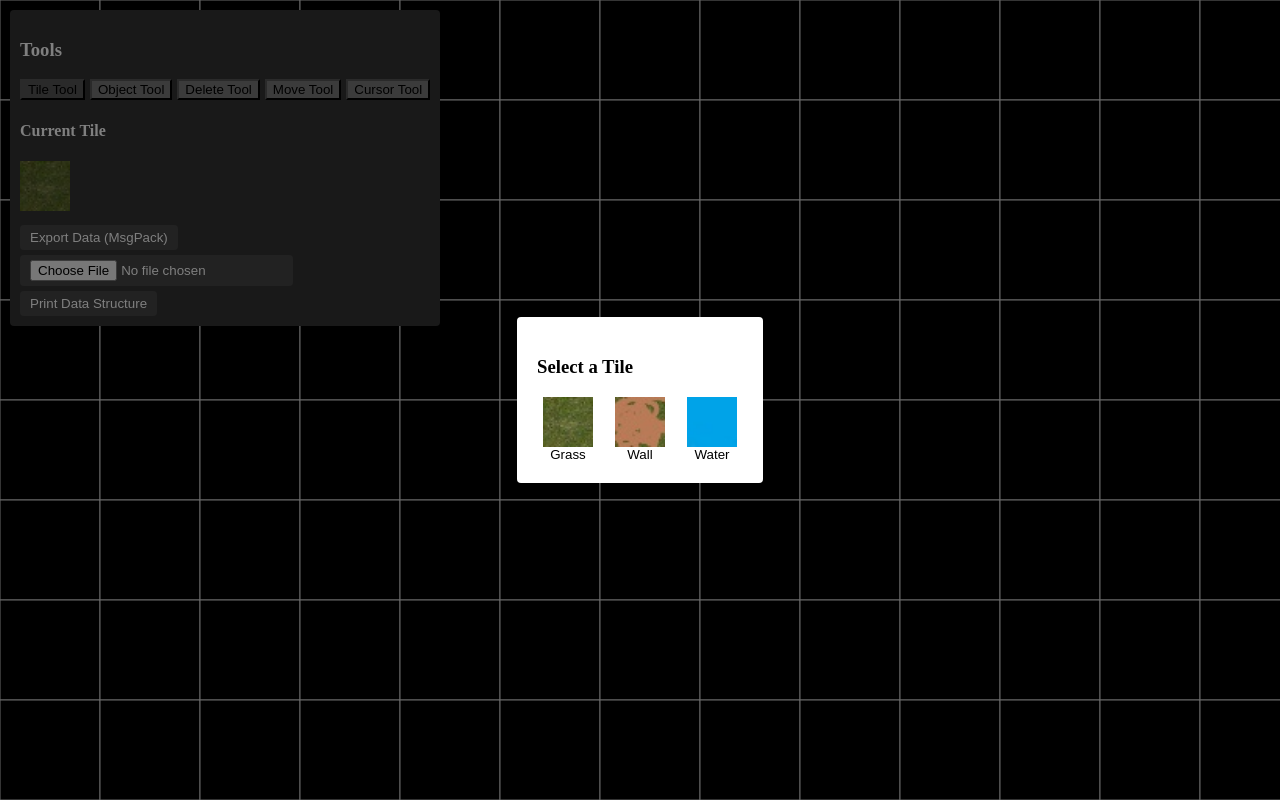
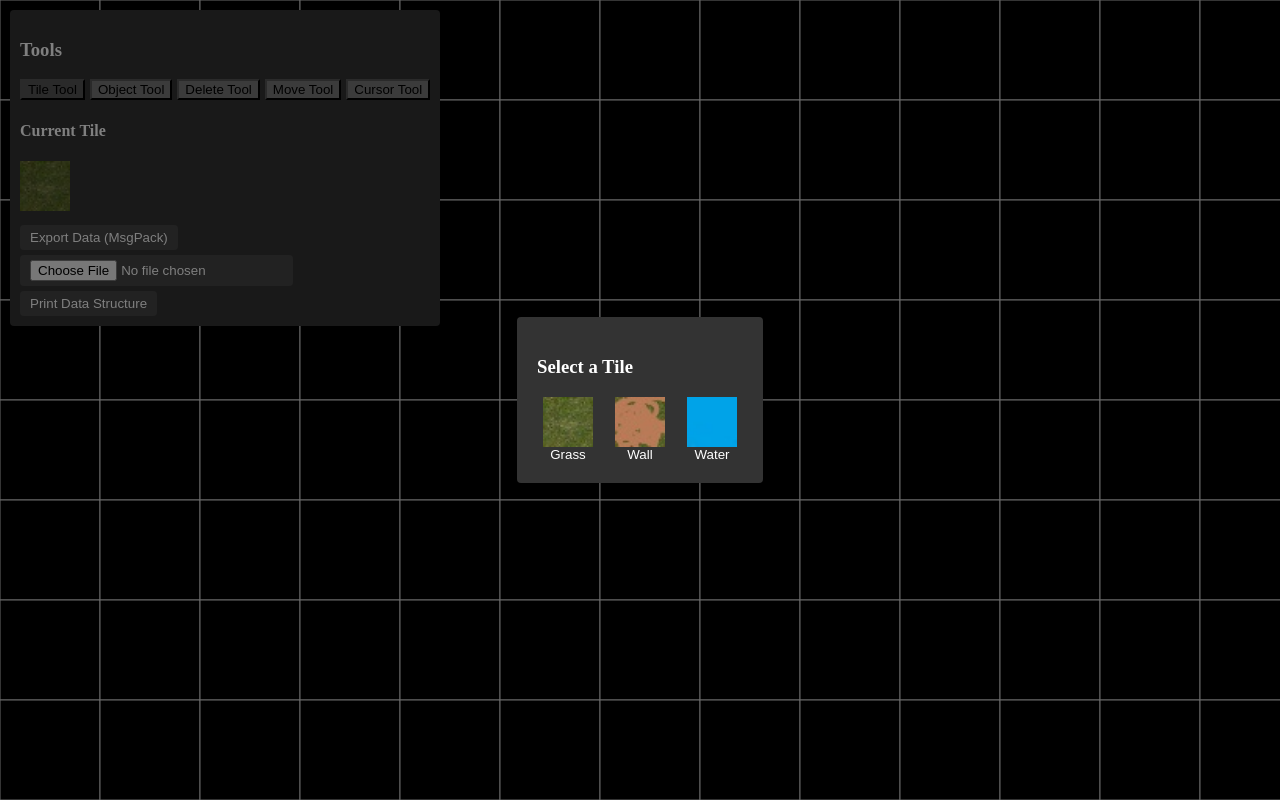
Before and after one commit to Massogon/PixelMaker, a React (Create React App) app: page /editor in a window 1280 px wide. Both pictures are taken after a click on the button 45 px from the left and 187 px from the top of the page. Built offline with nearby package versions, Linux system fonts and the light colour scheme.

Commit message:
Update TileSelectorModal.js

```diff
--- a/src/components/editor/TileSelectorModal.js
+++ b/src/components/editor/TileSelectorModal.js
@@ -8,22 +8,26 @@ function TileSelectorModal({ tileImageElements, setSelectedTile, closeModal }) {
       left: 0,
       width: '100vw',
       height: '100vh',
-      background: 'rgba(0,0,0,0.5)',
+      background: 'rgba(0, 0, 0, 0.5)',
       display: 'flex',
       justifyContent: 'center',
       alignItems: 'center',
       zIndex: 100,
     }}>
-      <div style={{ background: '#fff', padding: '20px', borderRadius: '4px' }}>
+      <div style={{
+        background: '#333',
+        padding: '20px',
+        borderRadius: '4px',
+        color: '#fff'
+      }}>
         <h3>Select a Tile</h3>
         <div style={{ display: 'flex', gap: '10px' }}>
           {Object.keys(tileImageElements).map(tileType => (
             <button key={tileType}
               onClick={() => { setSelectedTile(tileType); closeModal(); }}
               style={{ border: 'none', background: 'none', cursor: 'pointer' }}>
-              <img src={tileImageElements[tileType].src} alt={tileType}
-                style={{ width: 50, height: 50, display: 'block' }} />
-              <div style={{ textAlign: 'center' }}>
+              <img src={tileImageElements[tileType].src} alt={tileType} style={{ width: 50, height: 50, display: 'block' }} />
+              <div style={{ textAlign: 'center', color: '#fff' }}>
                 {tileType.charAt(0).toUpperCase() + tileType.slice(1)}
               </div>
             </button>
```
